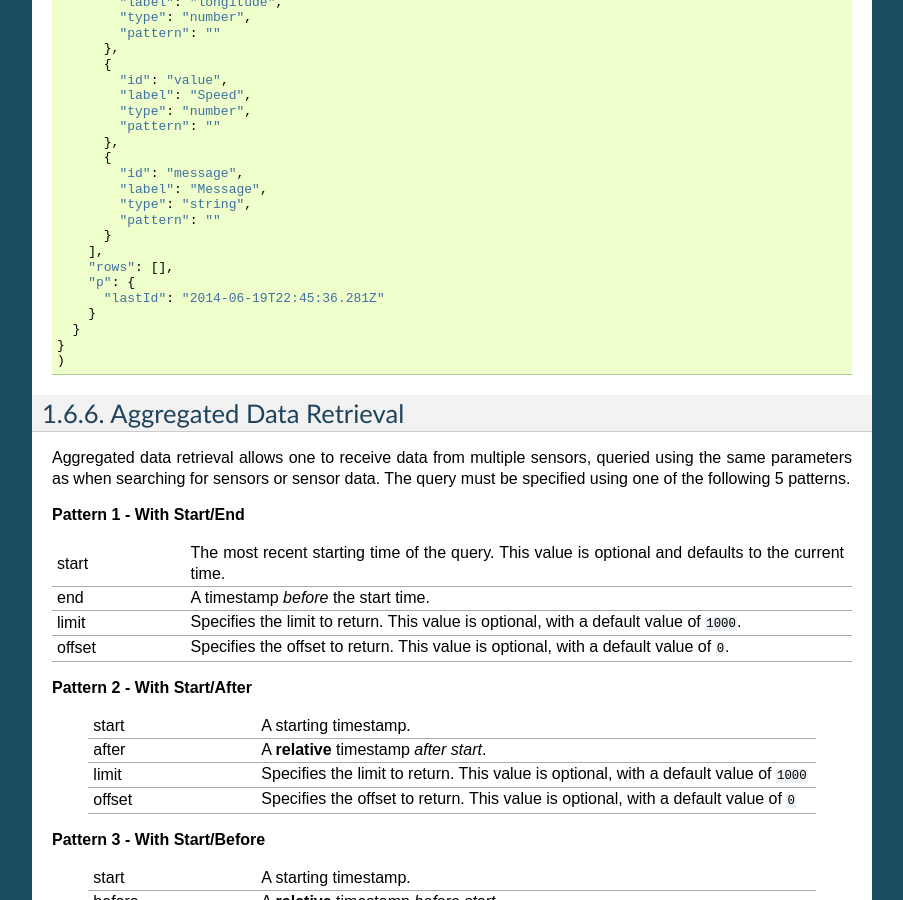
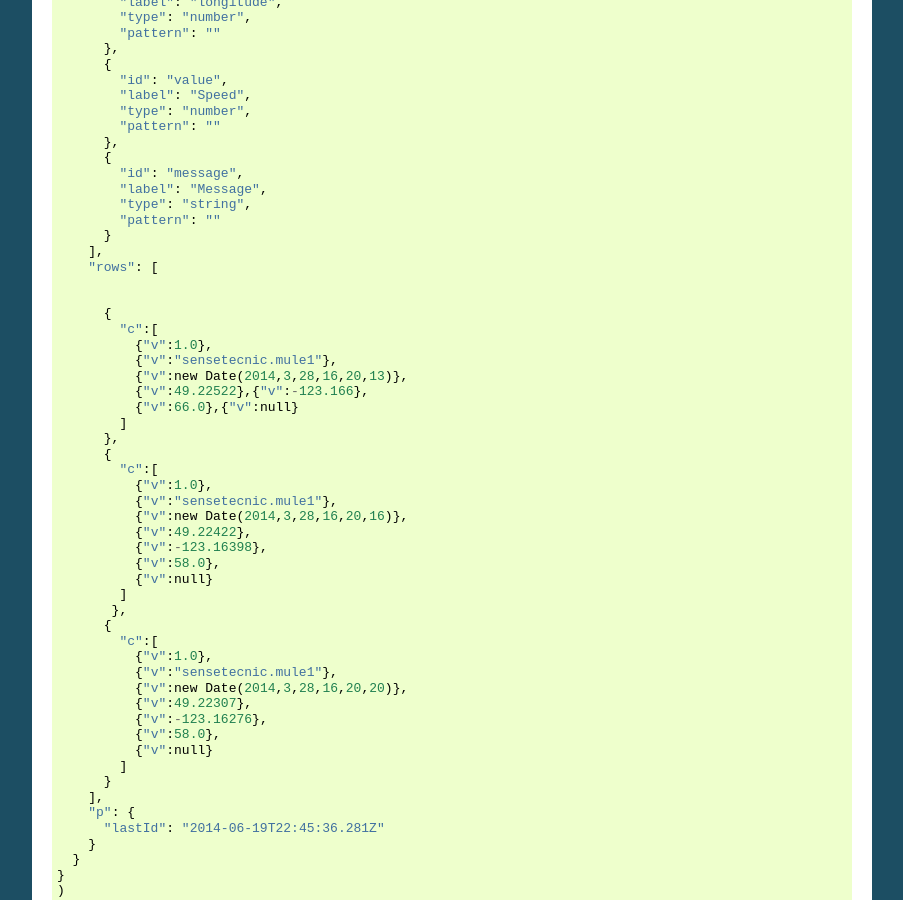
Before and after one commit to SenseTecnic/wotkit-docs, a Sphinx documentation site: the page built from source/api_v1/api_sensor_data.rst, in a window 1280 px wide and 900 px high, scrolled down 4993 px. Shown: the whole window, without its empty margins (198-1101 px from the left). Built offline with Sphinx 7.4.7, drawn with Linux system fonts in a browser that asks for light colours; formulas are drawn with MathJax 3; some of the changed text lies outside the part shown.

Commit message:
Formatting sensor data updated

```diff
--- a/source/api_v1/api_sensor_data.rst
+++ b/source/api_v1/api_sensor_data.rst
@@ -309,7 +309,7 @@
 
 |
 
-An example response, limited to the last 2 elements will look like this:
+An example response, limited to the last 5 elements will return 3 elements, in the form:
 
 .. code-block:: python
 
@@ -363,7 +363,41 @@
 	        "pattern": ""
 	      }
 	    ],
-	    "rows": [],
+	    "rows": [
+
+
+	      {
+	        "c":[
+	          {"v":1.0},
+	          {"v":"sensetecnic.mule1"},
+	          {"v":new Date(2014,3,28,16,20,13)},
+	          {"v":49.22522},{"v":-123.166},
+	          {"v":66.0},{"v":null}
+	        ]
+	      },
+	      {
+	        "c":[
+	          {"v":1.0},
+	          {"v":"sensetecnic.mule1"},
+	          {"v":new Date(2014,3,28,16,20,16)},
+	          {"v":49.22422},
+	          {"v":-123.16398},
+	          {"v":58.0},
+	          {"v":null}
+	        ]
+	       },
+	      {
+	        "c":[
+	          {"v":1.0},
+	          {"v":"sensetecnic.mule1"},
+	          {"v":new Date(2014,3,28,16,20,20)},
+	          {"v":49.22307},
+	          {"v":-123.16276},
+	          {"v":58.0},
+	          {"v":null}
+	        ]
+	      }
+	    ],
 	    "p": {
 	      "lastId": "2014-06-19T22:45:36.281Z"
 	    }
```
